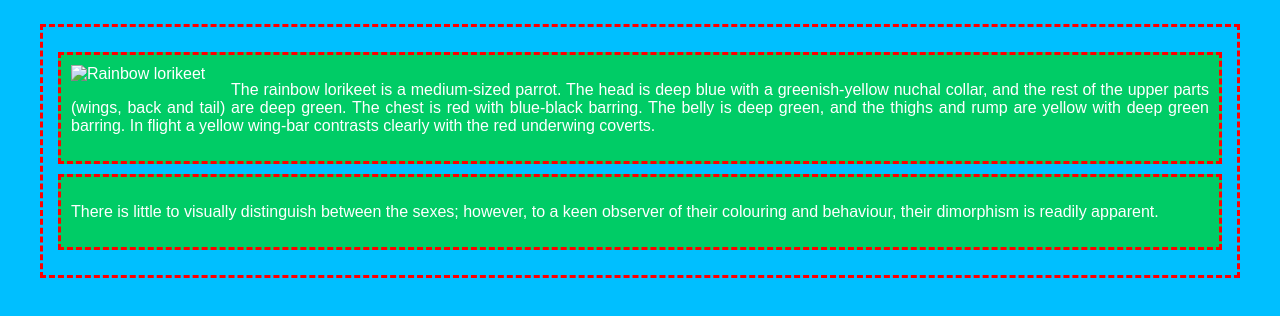
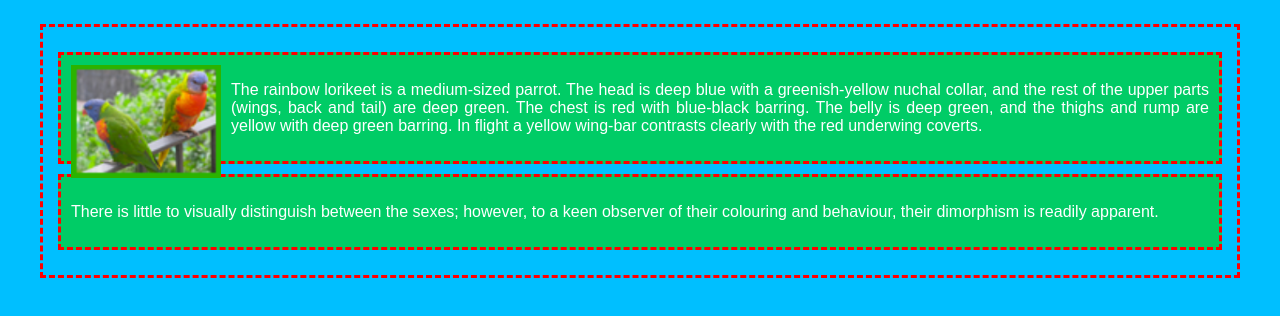
Before and after one commit to kdunn2715/kdcss4, a plain HTML site: page index.html in a window 1280 px wide. Shown: the part 88-404 px from the top of the page. Drawn offline with Linux system fonts and the light colour scheme.

Commit message:
Update index.html

```diff
--- a/index.html
+++ b/index.html
@@ -10,12 +10,13 @@
 
     <div class="container">
         <div class="section">
-            <img src="lorikeet.jpg" alt="Rainbow lorikeet">
+            <img src="lorikeet.png" alt="Rainbow lorikeet">
             <p>
                 The rainbow lorikeet is a medium-sized parrot. The head is deep blue with a greenish-yellow nuchal collar,
                 and the rest of the upper parts (wings, back and tail) are deep green. The chest is red with blue-black barring.
                 The belly is deep green, and the thighs and rump are yellow with deep green barring. In flight a yellow wing-bar
                 contrasts clearly with the red underwing coverts.
+
             </p>
         </div>
 
```
